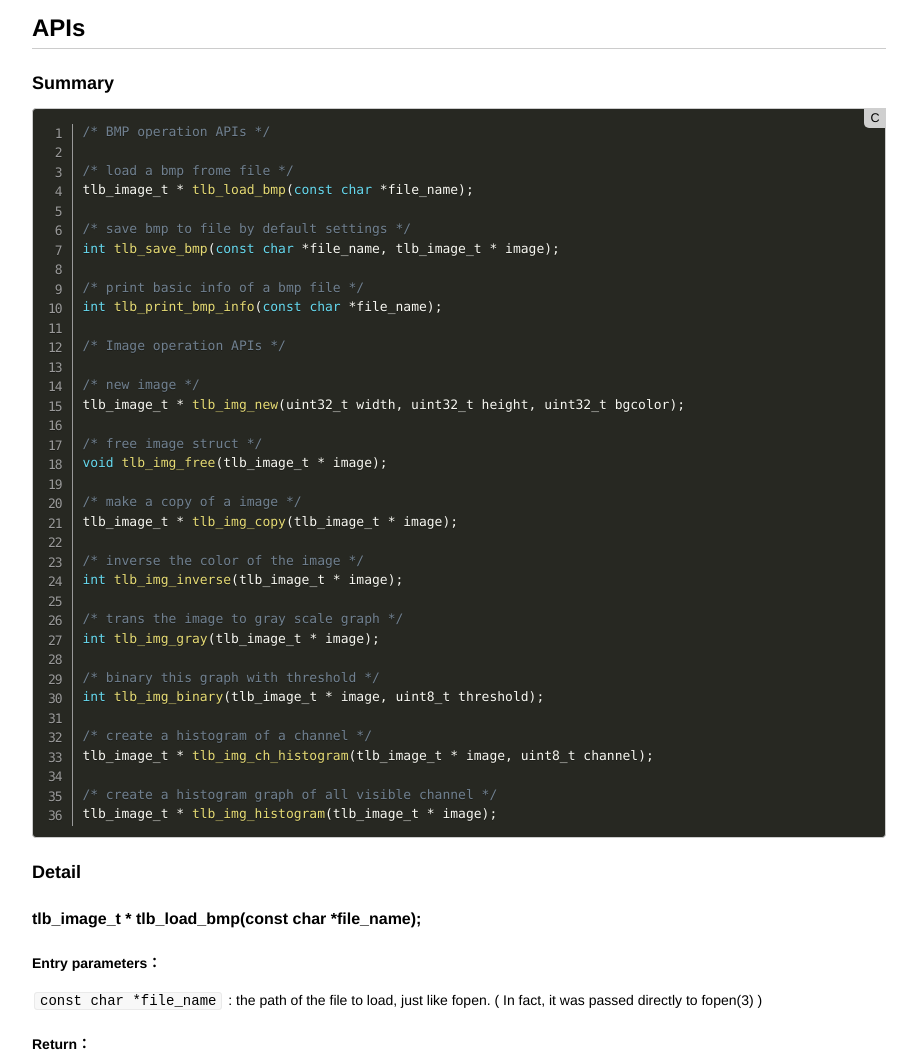
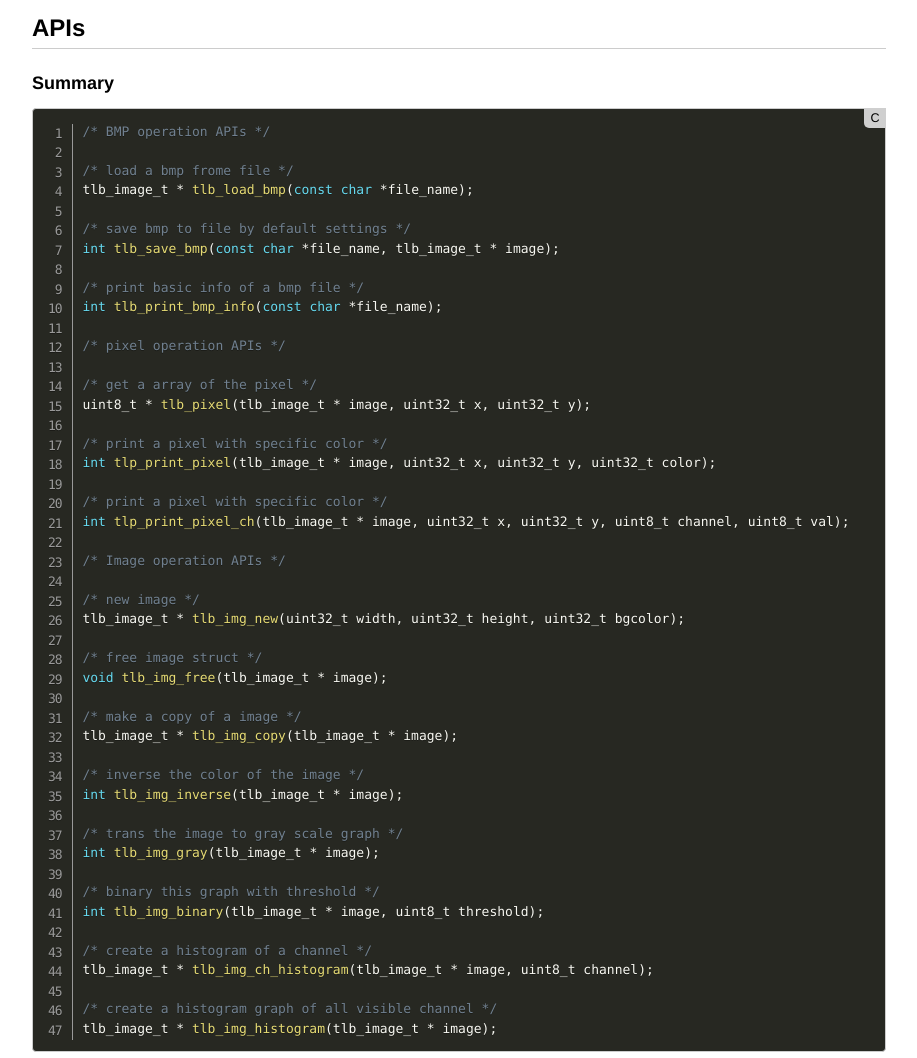
Before and after one commit to yeonzi/tlibmp, a plain HTML site: page index.html in a window 1280 px wide. Shown: the part 3320-4378 px from the top of the page, without its empty margins (181-1098 px from the left). Drawn offline with Linux system fonts and the light colour scheme.

Commit message:
Update API lists

```diff
--- a/index.html
+++ b/index.html
@@ -599,6 +599,17 @@ int tlb_save_bmp(const char *file_name, tlb_image_t * image);
 /* print basic info of a bmp file */
 int tlb_print_bmp_info(const char *file_name);
 
+/* pixel operation APIs */
+
+/* get a array of the pixel */
+uint8_t * tlb_pixel(tlb_image_t * image, uint32_t x, uint32_t y);
+
+/* print a pixel with specific color */
+int tlp_print_pixel(tlb_image_t * image, uint32_t x, uint32_t y, uint32_t color);
+
+/* print a pixel with specific color */
+int tlp_print_pixel_ch(tlb_image_t * image, uint32_t x, uint32_t y, uint8_t channel, uint8_t val);
+
 /* Image operation APIs */
 
 /* new image */
```
